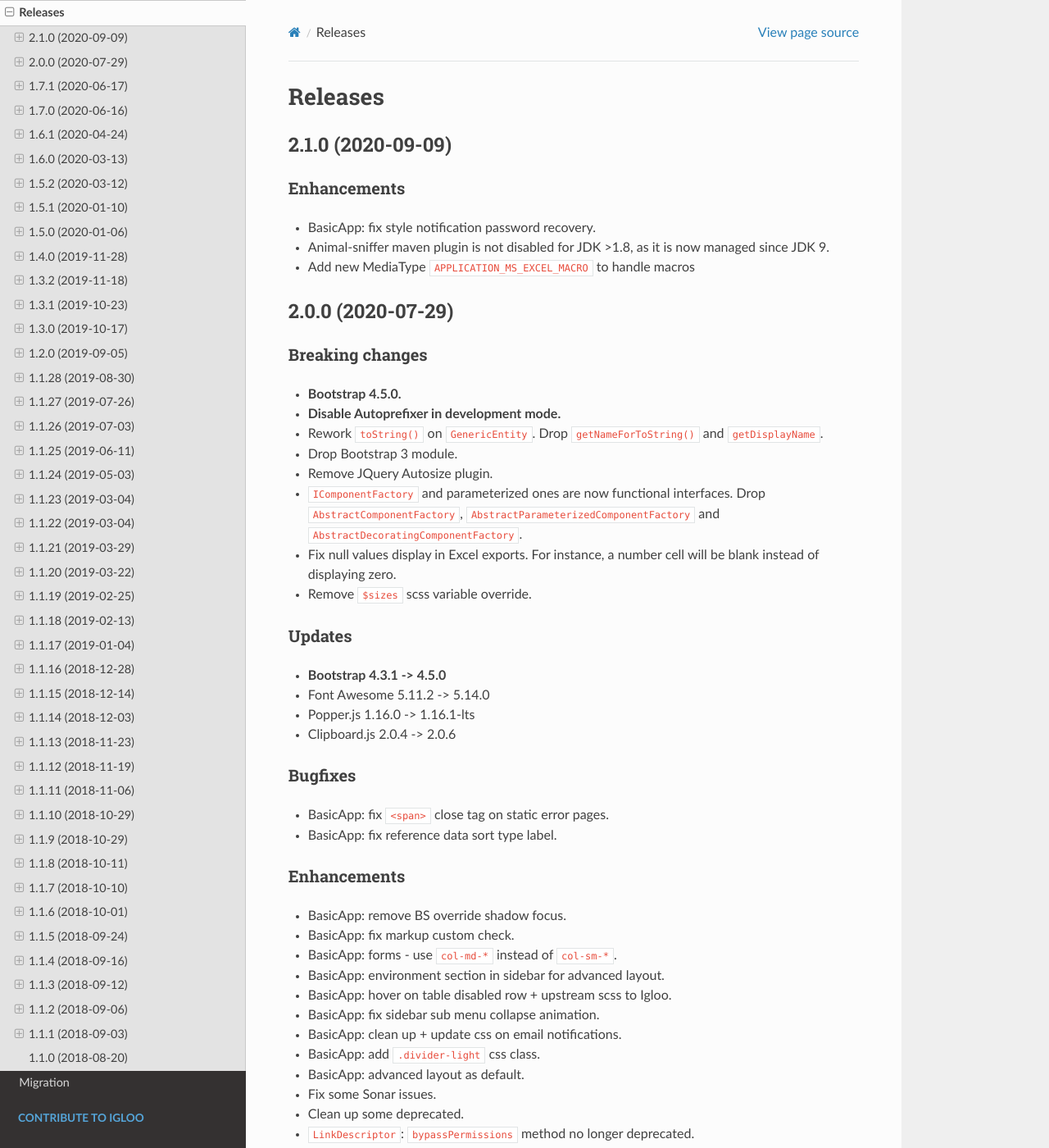
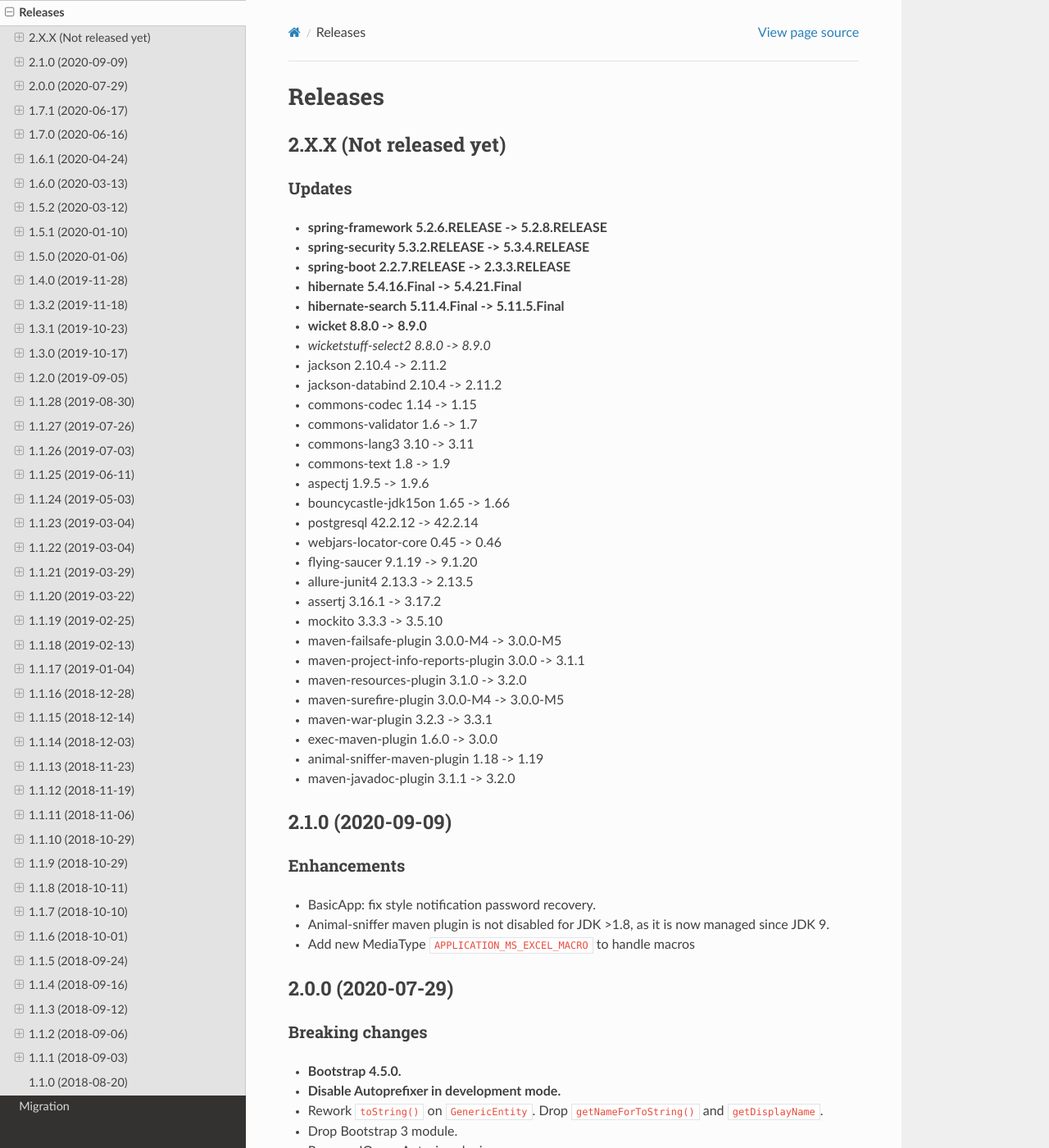
Before and after one commit to igloo-project/igloo-doc, a Sphinx documentation site: the page built from source/release-notes/releases.rst, in a window 1280 px wide and 1400 px high. Shown: the whole window at 82% size. Built offline with Sphinx 7.4.7 and the Read the Docs theme 2.0.0, drawn with Linux system fonts in a browser that asks for light colours.

Commit message:
Igloo dependencies updates listed in Release page

```diff
--- a/source/release-notes/releases.rst
+++ b/source/release-notes/releases.rst
@@ -4,8 +4,44 @@ Releases
 
 .. _v2.0.0:
 
+2.X.X (Not released yet)
+##################
+
+Updates
+*******
+
+* **spring-framework 5.2.6.RELEASE -> 5.2.8.RELEASE**
+* **spring-security 5.3.2.RELEASE -> 5.3.4.RELEASE**
+* **spring-boot 2.2.7.RELEASE -> 2.3.3.RELEASE**
+* **hibernate 5.4.16.Final -> 5.4.21.Final**
+* **hibernate-search 5.11.4.Final -> 5.11.5.Final**
+* **wicket 8.8.0 -> 8.9.0**
+* *wicketstuff-select2 8.8.0 -> 8.9.0*
+* jackson 2.10.4 -> 2.11.2
+* jackson-databind 2.10.4 -> 2.11.2
+* commons-codec 1.14 -> 1.15
+* commons-validator 1.6 -> 1.7
+* commons-lang3 3.10 -> 3.11
+* commons-text 1.8 -> 1.9
+* aspectj 1.9.5 -> 1.9.6
+* bouncycastle-jdk15on 1.65 -> 1.66
+* postgresql 42.2.12 -> 42.2.14
+* webjars-locator-core 0.45 -> 0.46
+* flying-saucer 9.1.19 -> 9.1.20
+* allure-junit4 2.13.3 -> 2.13.5
+* assertj 3.16.1 -> 3.17.2
+* mockito 3.3.3 -> 3.5.10
+* maven-failsafe-plugin 3.0.0-M4 -> 3.0.0-M5
+* maven-project-info-reports-plugin 3.0.0 -> 3.1.1
+* maven-resources-plugin  3.1.0 -> 3.2.0
+* maven-surefire-plugin 3.0.0-M4 -> 3.0.0-M5
+* maven-war-plugin 3.2.3 -> 3.3.1
+* exec-maven-plugin 1.6.0 -> 3.0.0
+* animal-sniffer-maven-plugin 1.18 -> 1.19
+* maven-javadoc-plugin 3.1.1 -> 3.2.0
+
 2.1.0 (2020-09-09)
-###########
+##################
 
 Enhancements
 ************
```
